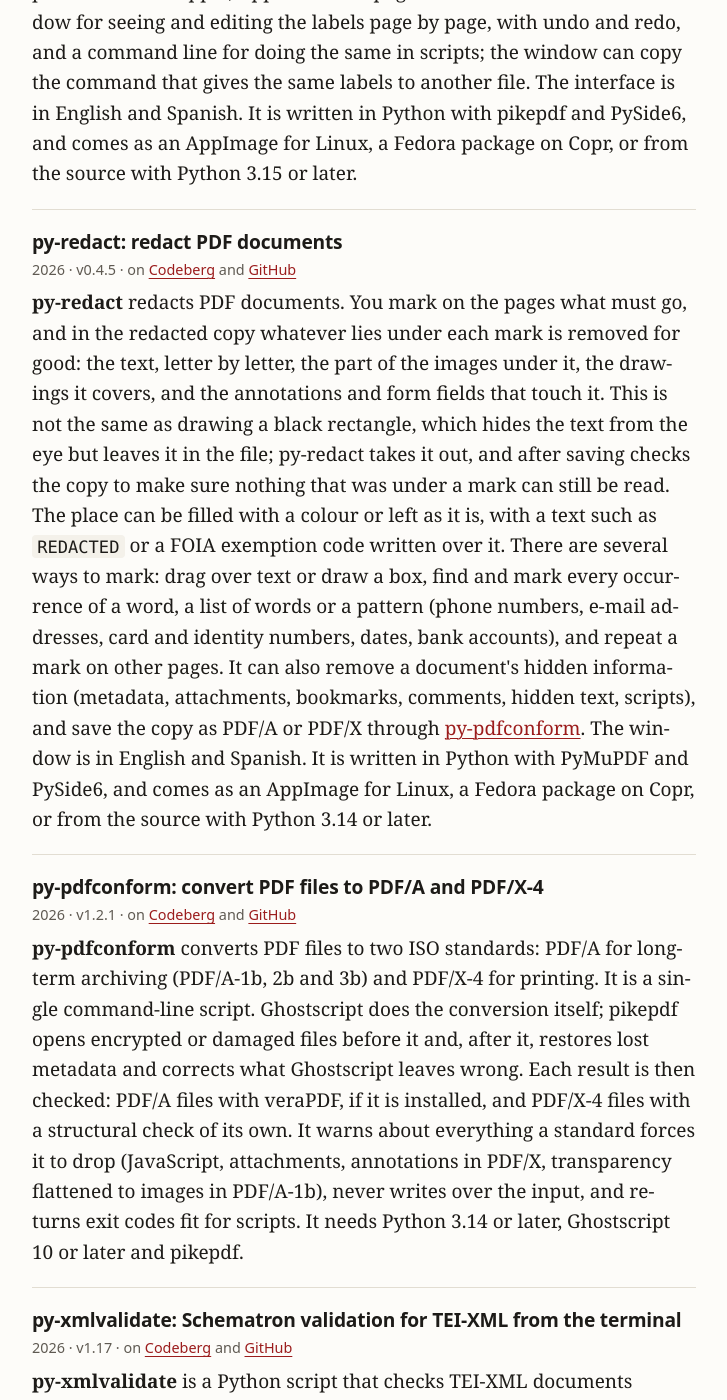
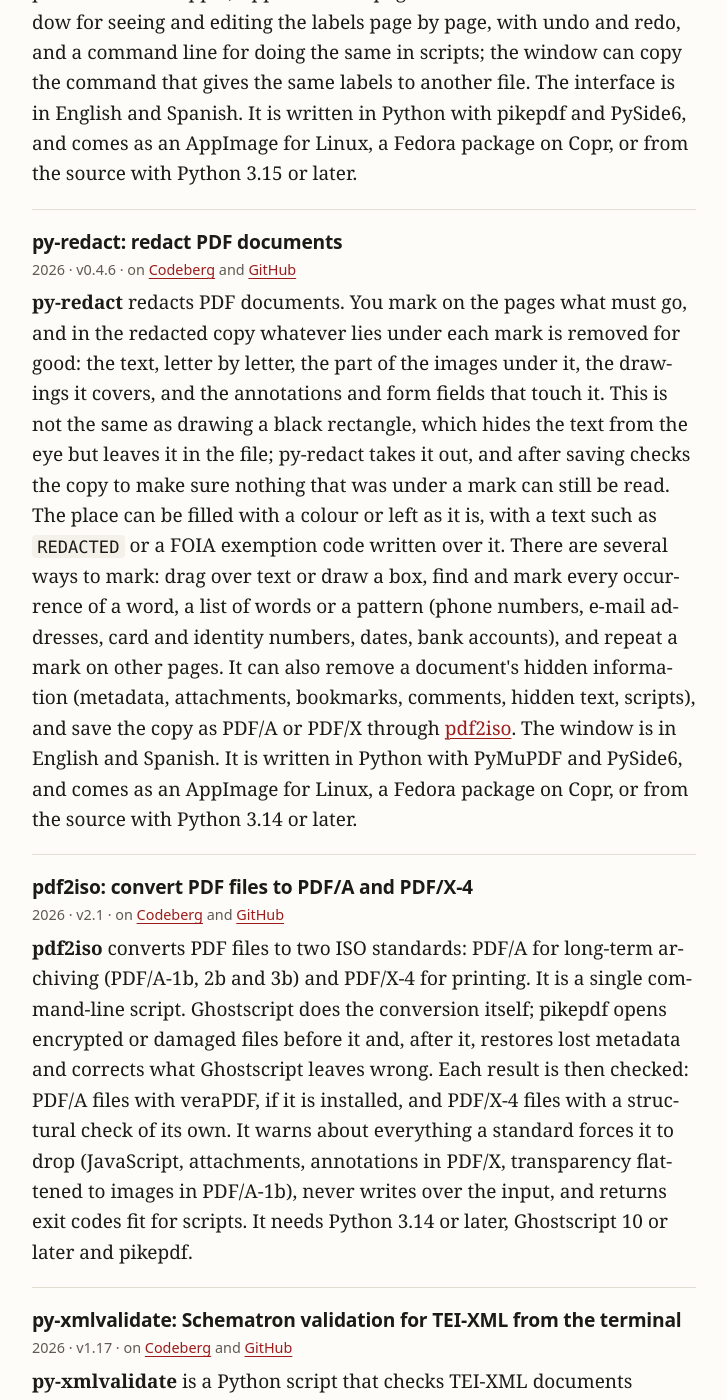
Before and after one commit to nivaca/nivaca.github.io, a Jekyll site: the page built from coding.md, in a window 1280 px wide and 1400 px high, scrolled down 4006 px. Shown: the whole window, without its empty margins (276-1003 px from the left). Built offline with Jekyll 4.4.1, drawn with Linux system fonts in a browser that asks for light colours; some web fonts are replaced; a style sheet for code colours, icons or effects is not loaded; some of the changed text lies outside the part shown.

Commit message:
Coding page: update versions; py-pdfconform is now pdf2iso
py-words 3.21, py-imposition 0.10.3, py-foliation 0.9, py-redact 0.4.6,
pdf2iso 2.1 (renamed from py-pdfconform, with new links and anchor).
Same changes in the Spanish and Latin pages.

```diff
--- a/coding.md
+++ b/coding.md
@@ -11,7 +11,7 @@ I write software mostly in [Python](https://www.python.org/), along with XML/TEI
 <ul class="projects">
   <li class="project">
     <h2><a href="https://codeberg.org/{{ site.codeberg_username }}/py-words">py-words: a Latin dictionary with morphology</a></h2>
-    <p class="project-role">2026 · v3.20 · on <a href="https://codeberg.org/{{ site.codeberg_username }}/py-words">Codeberg</a> and <a href="https://github.com/{{ site.github_username }}/py-words">GitHub</a></p>
+    <p class="project-role">2026 · v3.21 · on <a href="https://codeberg.org/{{ site.codeberg_username }}/py-words">Codeberg</a> and <a href="https://github.com/{{ site.github_username }}/py-words">GitHub</a></p>
     <p><b>py-words</b> is a Latin-English-Latin and Latin-Spanish-Latin dictionary written in Python. It started from William Whitaker's WORDS, but both code and data have been redesigned, and it now includes Lewis and Short's English dictionary and the Spanish ones of Echave-Sustaeta and De Miguel. It analyses inflected Latin words, and whole lines of Latin, into their forms and dictionary entries, with meanings in English or Spanish, and finds the Latin for English or Spanish words. It runs in a window, on the command line, in the terminal or in a web browser, and needs only Python 3.13 or later.</p>
     <p><a class="button button-primary" href="{{ "/py-words/" | relative_url }}"><i class="fas fa-book-open" aria-hidden="true"></i> Try it in your browser</a></p>
   </li>
@@ -48,7 +48,7 @@ I write software mostly in [Python](https://www.python.org/), along with XML/TEI
 
   <li class="project">
     <h2><a href="https://github.com/{{ site.github_username }}/py-imposition">py-imposition: a command-line PDF imposition toolkit</a></h2>
-    <p class="project-role">2026 · v0.9 · on <a href="https://codeberg.org/{{ site.codeberg_username }}/py-imposition">Codeberg</a> and <a href="https://github.com/{{ site.github_username }}/py-imposition">GitHub</a></p>
+    <p class="project-role">2026 · v0.10.3 · on <a href="https://codeberg.org/{{ site.codeberg_username }}/py-imposition">Codeberg</a> and <a href="https://github.com/{{ site.github_username }}/py-imposition">GitHub</a></p>
     <p><b>py-imposition</b> prepares PDFs for printing and binding from the command line. It makes booklets (perfect, saddle-stitched or cut-and-stack, with creep and right-to-left binding), n-up sheets and step-and-repeat layouts, and it can shuffle, trim, shift and scale pages, add bleeds, crop and fold marks, page numbers and stamps, merge variable data, and split or join documents. Commands can be chained, saved as reusable sequences, or attached to hot folders that process whatever PDFs land in them. It is written in Python with pikepdf and ReportLab, and needs Python 3.15 or later.</p>
   </li>
 
@@ -60,20 +60,20 @@ I write software mostly in [Python](https://www.python.org/), along with XML/TEI
 
   <li class="project">
     <h2><a href="https://github.com/{{ site.github_username }}/py-foliation">py-foliation: change the page labels of PDF documents</a></h2>
-    <p class="project-role">2026 · v0.8 · on <a href="https://codeberg.org/{{ site.codeberg_username }}/py-foliation">Codeberg</a> and <a href="https://github.com/{{ site.github_username }}/py-foliation">GitHub</a></p>
+    <p class="project-role">2026 · v0.9 · on <a href="https://codeberg.org/{{ site.codeberg_username }}/py-foliation">Codeberg</a> and <a href="https://github.com/{{ site.github_username }}/py-foliation">GitHub</a></p>
     <p><b>py-foliation</b> changes the page labels of PDF documents: the numbering a PDF viewer shows for their pages. A book whose front matter is numbered i, ii, iii and whose text starts again at 1 can show those numbers in the viewer, instead of the plain 1, 2, 3 of the pages of the file; only the labels change, and the pages are left as they are. Labels are set as ranges, each with its first page, its style (arabic, roman or letters, upper or lower case, or no number), the number it starts at and a prefix, so that an appendix can run App-1, App-2 or a last page be called Cover. It has a window for seeing and editing the labels page by page, with undo and redo, and a command line for doing the same in scripts; the window can copy the command that gives the same labels to another file. The interface is in English and Spanish. It is written in Python with pikepdf and PySide6, and comes as an AppImage for Linux, a Fedora package on Copr, or from the source with Python 3.15 or later.</p>
   </li>
 
   <li class="project" id="py-redact">
     <h2><a href="https://github.com/{{ site.github_username }}/py-redact">py-redact: redact PDF documents</a></h2>
-    <p class="project-role">2026 · v0.4.5 · on <a href="https://codeberg.org/{{ site.codeberg_username }}/py-redact">Codeberg</a> and <a href="https://github.com/{{ site.github_username }}/py-redact">GitHub</a></p>
-    <p><b>py-redact</b> redacts PDF documents. You mark on the pages what must go, and in the redacted copy whatever lies under each mark is removed for good: the text, letter by letter, the part of the images under it, the drawings it covers, and the annotations and form fields that touch it. This is not the same as drawing a black rectangle, which hides the text from the eye but leaves it in the file; py-redact takes it out, and after saving checks the copy to make sure nothing that was under a mark can still be read. The place can be filled with a colour or left as it is, with a text such as <code>REDACTED</code> or a FOIA exemption code written over it. There are several ways to mark: drag over text or draw a box, find and mark every occurrence of a word, a list of words or a pattern (phone numbers, e-mail addresses, card and identity numbers, dates, bank accounts), and repeat a mark on other pages. It can also remove a document's hidden information (metadata, attachments, bookmarks, comments, hidden text, scripts), and save the copy as PDF/A or PDF/X through <a href="#py-pdfconform">py-pdfconform</a>. The window is in English and Spanish. It is written in Python with PyMuPDF and PySide6, and comes as an AppImage for Linux, a Fedora package on Copr, or from the source with Python 3.14 or later.</p>
+    <p class="project-role">2026 · v0.4.6 · on <a href="https://codeberg.org/{{ site.codeberg_username }}/py-redact">Codeberg</a> and <a href="https://github.com/{{ site.github_username }}/py-redact">GitHub</a></p>
+    <p><b>py-redact</b> redacts PDF documents. You mark on the pages what must go, and in the redacted copy whatever lies under each mark is removed for good: the text, letter by letter, the part of the images under it, the drawings it covers, and the annotations and form fields that touch it. This is not the same as drawing a black rectangle, which hides the text from the eye but leaves it in the file; py-redact takes it out, and after saving checks the copy to make sure nothing that was under a mark can still be read. The place can be filled with a colour or left as it is, with a text such as <code>REDACTED</code> or a FOIA exemption code written over it. There are several ways to mark: drag over text or draw a box, find and mark every occurrence of a word, a list of words or a pattern (phone numbers, e-mail addresses, card and identity numbers, dates, bank accounts), and repeat a mark on other pages. It can also remove a document's hidden information (metadata, attachments, bookmarks, comments, hidden text, scripts), and save the copy as PDF/A or PDF/X through <a href="#pdf2iso">pdf2iso</a>. The window is in English and Spanish. It is written in Python with PyMuPDF and PySide6, and comes as an AppImage for Linux, a Fedora package on Copr, or from the source with Python 3.14 or later.</p>
   </li>
 
-  <li class="project" id="py-pdfconform">
-    <h2><a href="https://github.com/{{ site.github_username }}/py-pdfconform">py-pdfconform: convert PDF files to PDF/A and PDF/X-4</a></h2>
-    <p class="project-role">2026 · v1.2.1 · on <a href="https://codeberg.org/{{ site.codeberg_username }}/py-pdfconform">Codeberg</a> and <a href="https://github.com/{{ site.github_username }}/py-pdfconform">GitHub</a></p>
-    <p><b>py-pdfconform</b> converts PDF files to two ISO standards: PDF/A for long-term archiving (PDF/A-1b, 2b and 3b) and PDF/X-4 for printing. It is a single command-line script. Ghostscript does the conversion itself; pikepdf opens encrypted or damaged files before it and, after it, restores lost metadata and corrects what Ghostscript leaves wrong. Each result is then checked: PDF/A files with veraPDF, if it is installed, and PDF/X-4 files with a structural check of its own. It warns about everything a standard forces it to drop (JavaScript, attachments, annotations in PDF/X, transparency flattened to images in PDF/A-1b), never writes over the input, and returns exit codes fit for scripts. It needs Python 3.14 or later, Ghostscript 10 or later and pikepdf.</p>
+  <li class="project" id="pdf2iso">
+    <h2><a href="https://github.com/{{ site.github_username }}/pdf2iso">pdf2iso: convert PDF files to PDF/A and PDF/X-4</a></h2>
+    <p class="project-role">2026 · v2.1 · on <a href="https://codeberg.org/{{ site.codeberg_username }}/pdf2iso">Codeberg</a> and <a href="https://github.com/{{ site.github_username }}/pdf2iso">GitHub</a></p>
+    <p><b>pdf2iso</b> converts PDF files to two ISO standards: PDF/A for long-term archiving (PDF/A-1b, 2b and 3b) and PDF/X-4 for printing. It is a single command-line script. Ghostscript does the conversion itself; pikepdf opens encrypted or damaged files before it and, after it, restores lost metadata and corrects what Ghostscript leaves wrong. Each result is then checked: PDF/A files with veraPDF, if it is installed, and PDF/X-4 files with a structural check of its own. It warns about everything a standard forces it to drop (JavaScript, attachments, annotations in PDF/X, transparency flattened to images in PDF/A-1b), never writes over the input, and returns exit codes fit for scripts. It needs Python 3.14 or later, Ghostscript 10 or later and pikepdf.</p>
   </li>
 
   <li class="project" id="py-xmlvalidate">
```
Also changed, not shown: es/programacion.md (+9 -9 lines), la/programmata.md (+9 -9 lines).
